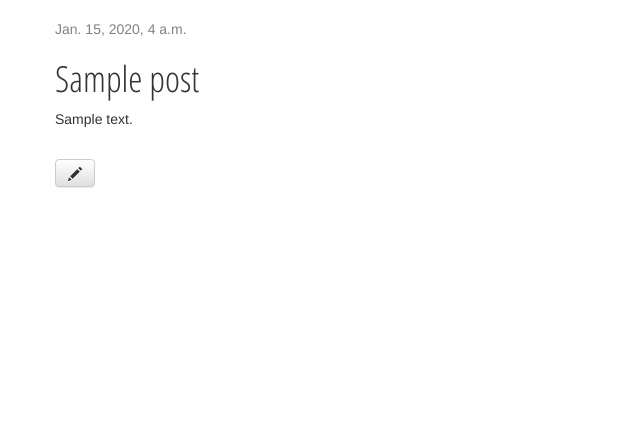
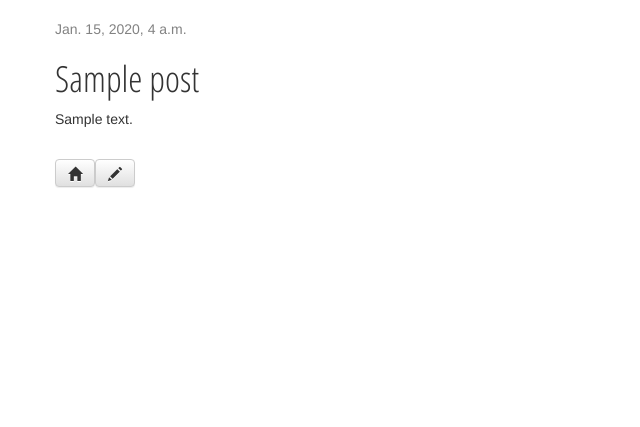
Before and after one commit to AutumnJ/django-blog, a Django app: page /post/1/ in a window 1280 px wide. Shown: the part 201-628 px from the top of the page, without its empty margins (0-640 px from the left). Run offline with Django 3.2, Linux system fonts and the light colour scheme; a user stored in the database is signed in; tables that the repository leaves empty hold one stand-in row (values such as "Sample post"); some libraries are stand-ins or nearby versions.

Commit message:
styling updates to homepage buttons

```diff
--- a/blog/static/css/blog.css
+++ b/blog/static/css/blog.css
@@ -47,7 +47,7 @@ h1, h2, h3, h4 {
 .top-menu, .top-menu:hover, .top-menu:visited {
     color: #ffffff;
     float: right;
-    font-size: 26pt;
+    font-size: 24pt;
     margin-right: 20px;
 }
 
--- a/blog/templates/blog/post_detail.html
+++ b/blog/templates/blog/post_detail.html
@@ -10,7 +10,7 @@
         <h1>{{ post.title }}</h1>
         <p>{{ post.text|linebreaksbr }}</p><br>
         {% if user.is_authenticated %}
-          <a class="btn btn-default" href="{% url 'post_edit' pk=post.pk %}"><span class="glyphicon glyphicon-pencil"></span></a>
+          <a class="btn btn-default" href="/"><span class="glyphicon glyphicon-home"></span></a><a class="btn btn-default" href="{% url 'post_edit' pk=post.pk %}"><span class="glyphicon glyphicon-pencil"></span></a>
         {% endif %}
     </div>
 {% endblock %}
--- a/blog/templates/blog/post_edit.html
+++ b/blog/templates/blog/post_edit.html
@@ -4,6 +4,7 @@
     <h1>New post</h1>
     <form method="POST" class="post-form">{% csrf_token %} <!-- form tag, token makes form secure, otherwise django will complain -->
         {{ form.as_p }} <!-- displays form -->
+        <a class="btn btn-default" href="/"><span class="glyphicon glyphicon-home"></span></a>
         <button type="submit" class="save btn btn-default">Save</button>
     </form>
 {% endblock %}
```
